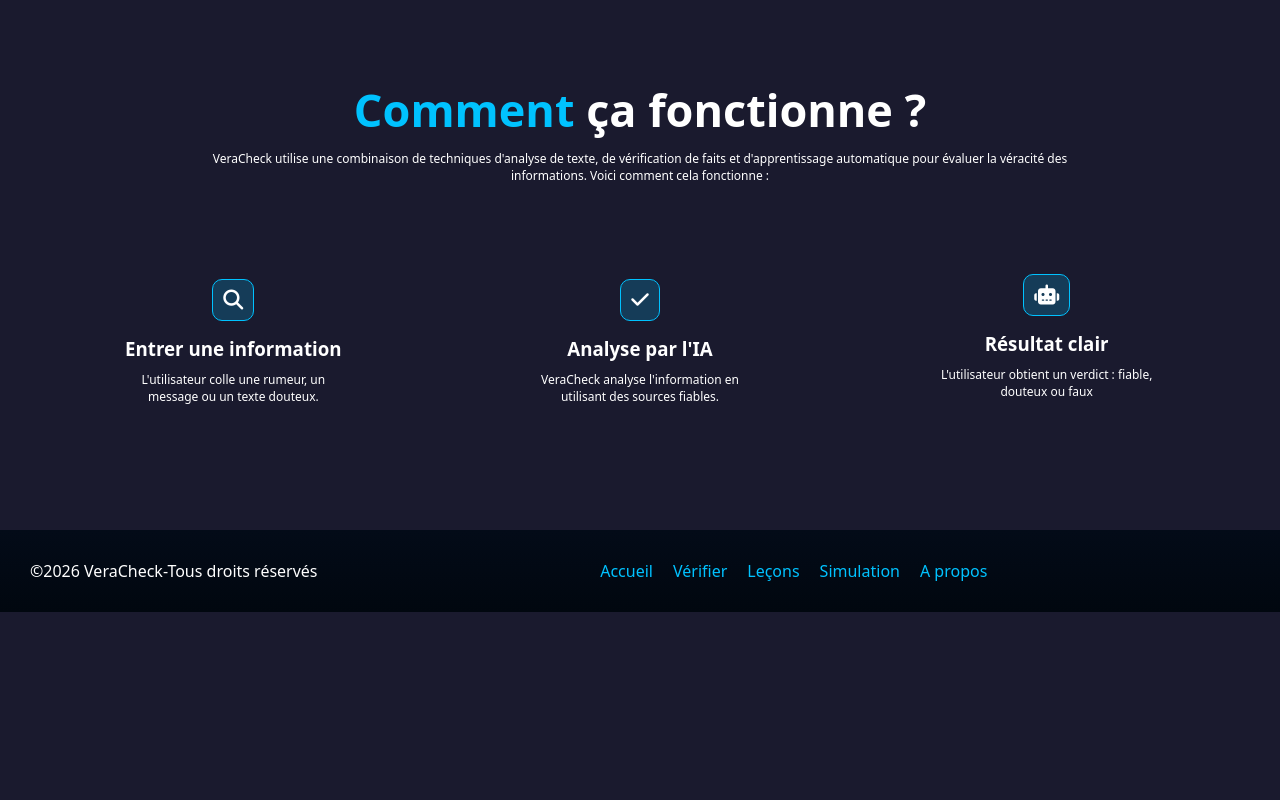
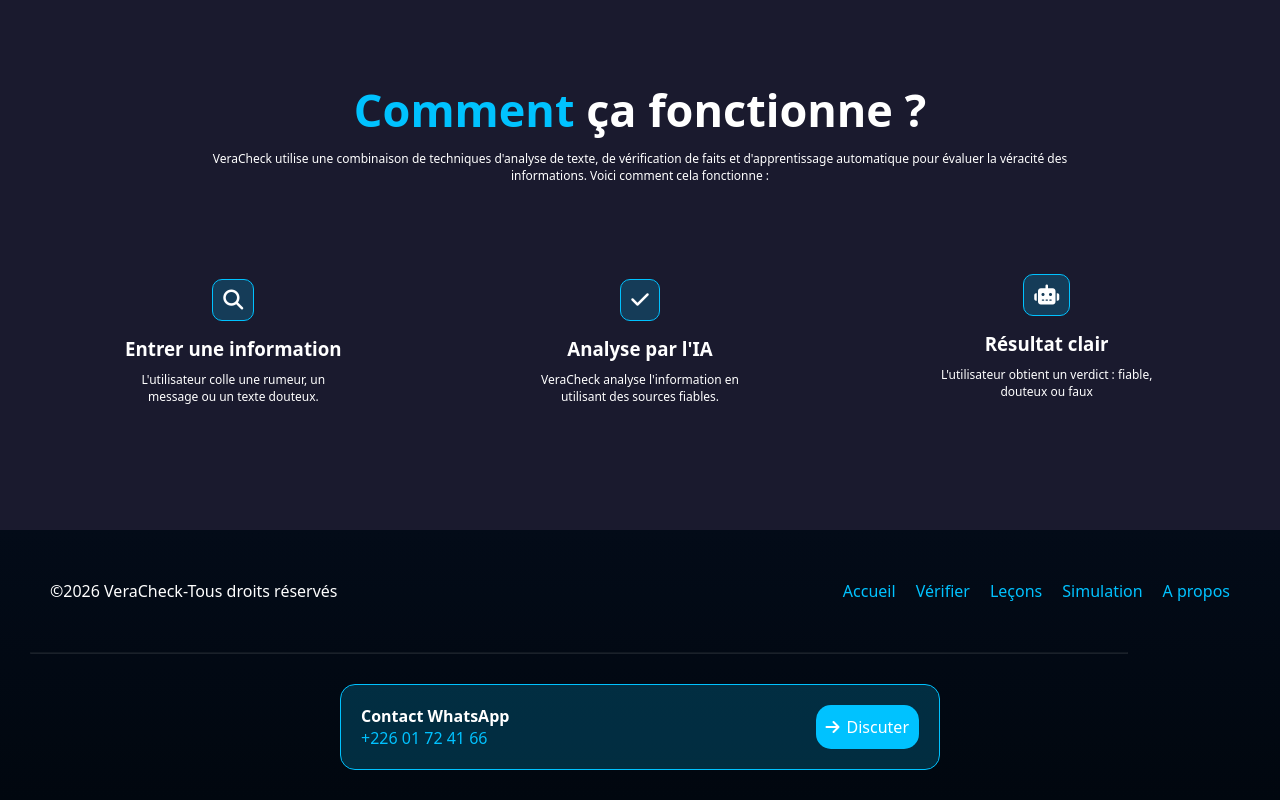
Before and after one commit to judi-ca/VeraCheck, a plain HTML site: page index.html in a window 1280 px wide. Shown: the part 1321-2121 px from the top of the page. Before the commit the page ends 1933 px from the top, so only its background shows below. Drawn offline with Linux system fonts and the light colour scheme.

Commit message:
Finition du footer

```diff
--- a/css/style.css
+++ b/css/style.css
@@ -374,24 +374,63 @@
         margin-top: 50px;
         padding: 30px;
         color: white;
-        display: flex;
-        justify-content: space-between;
-        align-items: center;
     }
 
-    footer .link nav ul{
+    footer .footer-nav{
+        display: flex;
+        flex-wrap: wrap;
+        justify-content:space-between;
+        align-items: center;
+        padding: 20px;
+        margin-bottom: 30px;
+    }
+
+    footer .footer-nav .link nav ul{
         display: flex;
         flex-wrap: wrap;
         list-style: none;
     }
 
-    footer .link nav ul li{
+    footer .footer-nav .link nav ul li{
         margin-left: 20px;
     }
 
-    footer .link nav ul li a{
+    footer .footer-nav .link nav ul li a{
         text-decoration: none;
         color: var(--accent);
+    }
+
+    footer .footer-line{margin-bottom: 30px; width:90%; background-color: var(--accent); opacity:0.1;}
+
+    footer .contact{
+        background-color: var(--accent-hover);
+        padding: 20px;
+        border-radius: 15px;
+        border: 1px solid var(--accent);
+        max-width: 600px;
+        display:flex;
+        justify-content: space-between;
+        margin: 0 auto;
+    }
+
+    footer .contact .contact-box-left .number{
+        color:var(--accent);
+    }
+
+    footer .contact .contact-box-rigth{
+        background-color: var(--accent);
+        display: flex;
+        align-items: center;
+        padding: 10px;
+        border-radius: 15px;
+        cursor: pointer;
+        transition: 0.2s ease;
+    }
+
+    footer .contact .contact-box-rigth a{color: white; margin-left: 7px;}
+
+    footer .contact .contact-box-rigth:hover{
+        transform: scale(1.03);
     }
 
     /* Responsive */
--- a/index.html
+++ b/index.html
@@ -162,7 +162,8 @@
 
     <!-- Footer -->
      <footer>
-        <p>©2026 VeraCheck-Tous droits réservés</p>
+        <div class="footer-nav">
+            <p>©2026 VeraCheck-Tous droits réservés</p>
             <div class="link">
                 <nav>
                    <ul>
@@ -174,7 +175,20 @@
                    </ul>
                 </nav>
             </div>
-        <div class="contact"></div>
+        </div>
+        <div class="footer-line"><hr></div>
+
+        <div class="contact">
+            <div class="contact-box-left">
+                <h4>Contact WhatsApp</h4>
+                <div class="number">+226 01 72 41 66</div>
+            </div>
+            <div class="contact-box-rigth">
+                <i class="fa-solid fa-arrow-right"></i>
+                <a href="https://wa.me/22601724166">Discuter</a>
+            </div>
+        </div>
+
      </footer>
 </body>
 </html>
```
